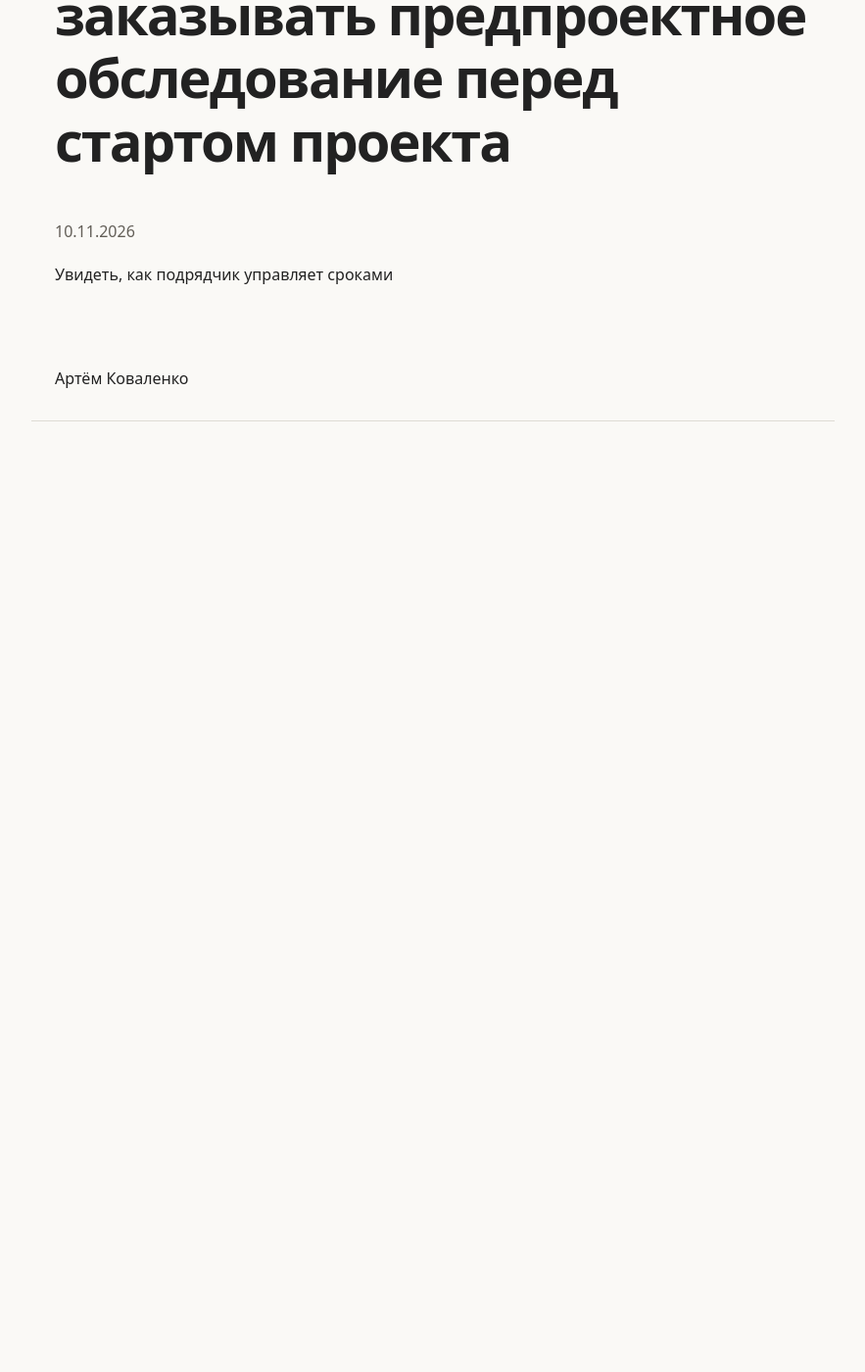
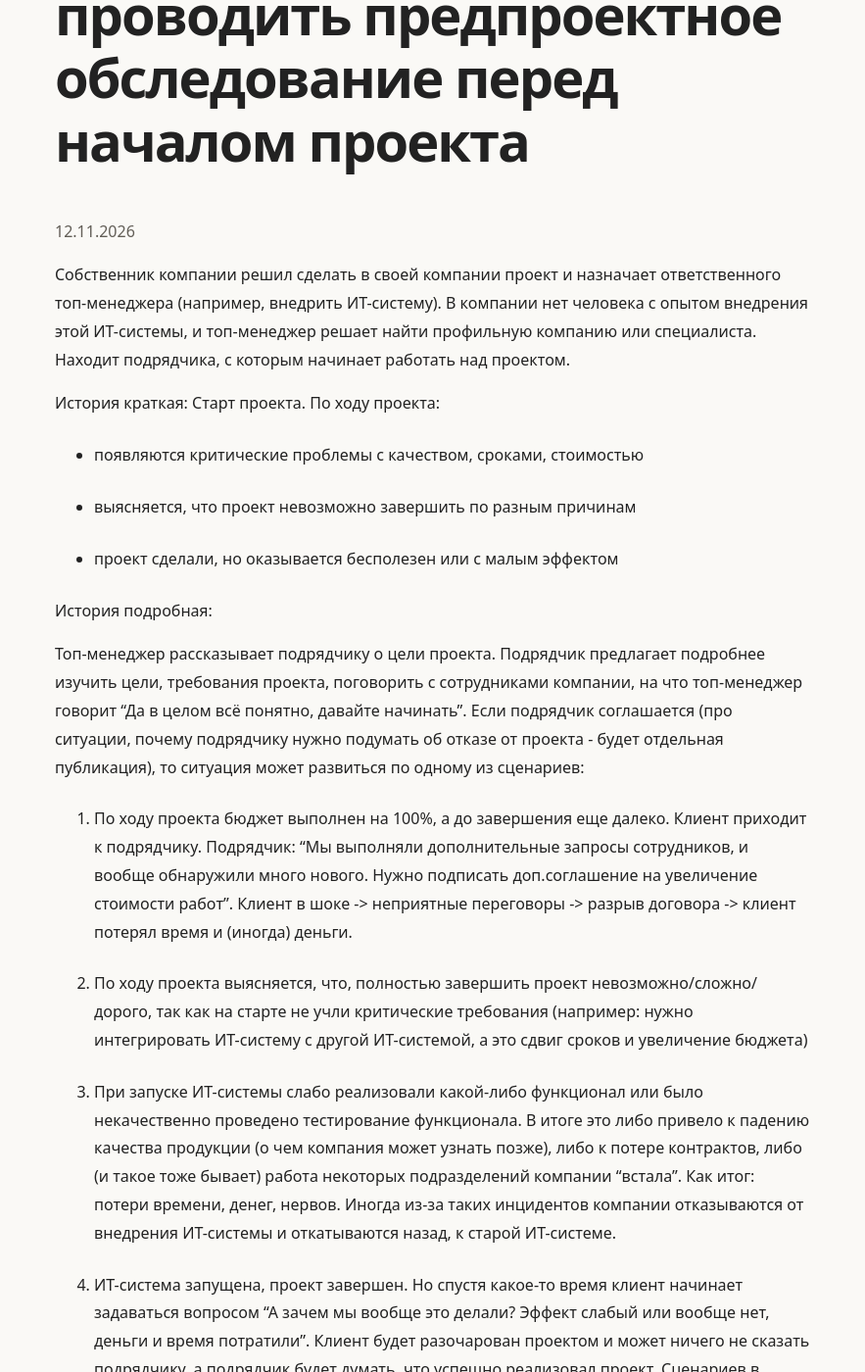
Before and after one commit to artemkovalenko1991/artemkovalenko1991.github.io, a Jekyll site: the page built from _publications/why-business-owners-need-project-discovery.md, in a window 1280 px wide and 1400 px high, scrolled down 270 px. Shown: the whole window at 98% size, without its empty margins (198-1081 px from the left). Built offline with Jekyll 4.4.1, drawn with Linux system fonts in a browser that asks for light colours; before the commit the page ends 900 px from its top, so only the background shows below that; some of the changed text lies outside the part shown.

```diff
--- a/_config.yml
+++ b/_config.yml
@@ -9,3 +9,4 @@ collections:
 exclude:
   - templates
   - README.md
+  - scripts
--- /dev/null
+++ b/_publications/why-business-owners-need-project-discovery.md
@@ -0,0 +1,87 @@
+---
+layout: "publication"
+title: "Зачем владельцу бизнеса проводить предпроектное обследование перед началом проекта"
+description: "Почему перед началом проекта важно провести предпроектное обследование: риски, цели и выбор пути к результату."
+date: "2026-11-12"
+lang: "ru"
+permalink: "/publications/why-business-owners-need-project-discovery/"
+---
+
+Собственник компании решил сделать в своей компании проект и назначает ответственного топ-менеджера (например, внедрить ИТ-систему). В компании нет человека с опытом внедрения этой ИТ-системы, и топ-менеджер решает найти профильную компанию или специалиста. Находит подрядчика, с которым начинает работать над проектом.
+
+История краткая:
+Старт проекта. По ходу проекта:
+- появляются критические проблемы с качеством, сроками, стоимостью
+- выясняется, что проект невозможно завершить по разным причинам
+- проект сделали, но оказывается бесполезен или с малым эффектом
+
+История подробная:
+
+Топ-менеджер рассказывает подрядчику о цели проекта. Подрядчик предлагает подробнее изучить цели, требования проекта, поговорить с сотрудниками компании, на что топ-менеджер говорит "Да в целом всё понятно, давайте начинать". Если подрядчик соглашается (про ситуации, почему подрядчику нужно подумать об отказе от проекта - будет отдельная публикация), то ситуация может развиться по одному из сценариев:
+1. По ходу проекта бюджет выполнен на 100%, а до завершения еще далеко. Клиент приходит к подрядчику. Подрядчик: "Мы выполняли дополнительные запросы сотрудников, и вообще обнаружили много нового. Нужно подписать доп.соглашение на увеличение стоимости работ". Клиент в шоке -> неприятные переговоры -> разрыв договора -> клиент потерял время и (иногда) деньги.
+2. По ходу проекта выясняется, что, полностью завершить проект невозможно/сложно/дорого, так как на старте не учли критические требования (например: нужно интегрировать ИТ-систему с другой ИТ-системой, а это сдвиг сроков и увеличение бюджета)
+3. При запуске ИТ-системы слабо реализовали какой-либо функционал или было некачественно проведено тестирование функционала. В итоге это либо привело к падению качества продукции (о чем компания может узнать позже), либо к потере контрактов, либо (и такое тоже бывает) работа некоторых подразделений компании "встала". Как итог: потери времени, денег, нервов. Иногда из-за таких инцидентов компании отказываются от внедрения ИТ-системы и откатываются назад, к старой ИТ-системе.
+4. ИТ-система запущена, проект завершен. Но спустя какое-то время клиент начинает задаваться вопросом "А зачем мы вообще это делали? Эффект слабый или вообще нет, деньги и время потратили". Клиент будет разочарован проектом и может ничего не сказать подрядчику, а подрядчик будет думать, что успешно реализовал проект.
+Сценариев в реальности ещё больше. Если оттолкнуться от тех, что описал выше -> у клиента при наступлении каждого из описанных выше сценариев возникает вопрос к подрядчику: "Почему ты это не предусмотрел? Ты же эксперт! Ты должен был видеть, что что-то не так".
+Подрядчик скажет (-> попробует переложить ответственность на клиента): "Вы же сами отказались от моего предложения на старте".
+А клиент ему резонно ответит (-> попробует переложить ответственность на подрядчика): "Ты же эксперт! Ты должен был сказать, как надо делать!".
+Но в этот момент уже поздно: последствия проваленного проекта будут разгребать оба.
+
+Проиллюстрировать ситуацию можно через метафору "похода старателей к руднику".
+Приходят старатели к проводнику и просят провести к горе с золотым рудником. Если старатель соглашается идти так, как просят старатели, то их накроет лавина. Если группа все же доберется до горы, то может оказаться, что в руднике под горой уже давно нет золота, и весь поход с самого начала был пустой тратой ресурсов.
+
+На примере метафоры найдем ответ на вопрос "Что нужно было сделать по-другому?"
+До выхода группы старателей в поход ->
+
+1. Устроить конкурс среди нескольких проводников и понять, кто из них лучше подходит для похода
+2. Уточнить цель (вместе с проводником): к той ли горе идти?
+3. Уточнить варианты путей до горы (вместе с проводником)
+4. Определить, кто главный (проводник или старатели) в каких ситуациях.
+
+Всё это мы должны сделать **до** фактического выхода в поход.
+
+Если вернуться от метафоры похода старателей к руднику к бизнес-языку ->
+Всё, что до похода - это предпроектное обследование. Сам поход - это реализация проекта.
+
+Практическое применение
+
+Перед стартом проекта проводим предпроектное обследование.
+
+Что это даст:
+1. Увеличит вероятность
+
+Эффект от успешного применения этого подхода:
+1. Управление бюджетом
+2. Управление сроками
+3. Управление качеством
+
+
+
+
+
+PS: если какую-либо сторону предпроектного обследования нужно раскрыть шире - пишите. Поделюсь своим опытом и наблюдениями в других публикациях.
+
+
+Эффект от игнорирования этого метода:
+
+
+
+Что нужно было сделать по-другому, чтобы увеличить вероятность успешной реализации проекта ->
+
+Работы по проекту сгруппировать в 2 этапа. Этап 1 - предпроектное обследование. По итогам Этапа 1 принимать решение, входить в Этап 2 или нет. Соответственно, риск потери времени, денег и других ресурсов ограничен Этапом 1. Про Этап 2 в этой статье говорить не будем. Остановимся подробнее на Этапе 1.
+
+На Этапе 1 важно сделать 3 вещи.
+1. Найти подрядчика
+определить ожидаемые результаты проекта (найти "нужную гору") и последовательность действий по ее достижению (найти "путь до нужной горы"). Помочь в этом должен
+
+
+Последовательность действий для клиента:
+1. Совместно проводником
+2. того, кто поможет определить нужную гору и покажет лучший путь до неё.
+3. составить соглашение
+4. разные варианты дорожной карты
+5. лагеря
+6. ресурсы
+7. требования
+
+Перед стартом проекта я практически всегда составляю предпроектное соглашение.
--- a/_publications/Зачем владельцу бизнеса заказывать предпроектное обследование перед стартом проекта.md
+++ /dev/null
@@ -1,12 +0,0 @@
----
-layout: publication
-title: "Зачем владельцу бизнеса заказывать предпроектное обследование перед стартом проекта"
-description: ""
-date: 2026-11-10
-lang: ru
-permalink: /publications/why-business-owners-need-project-discovery/
----
-
-
-
-Увидеть, как подрядчик управляет сроками
```
Also changed, not shown: scripts/export_article.py (added, +64 -0 lines), README.md.
